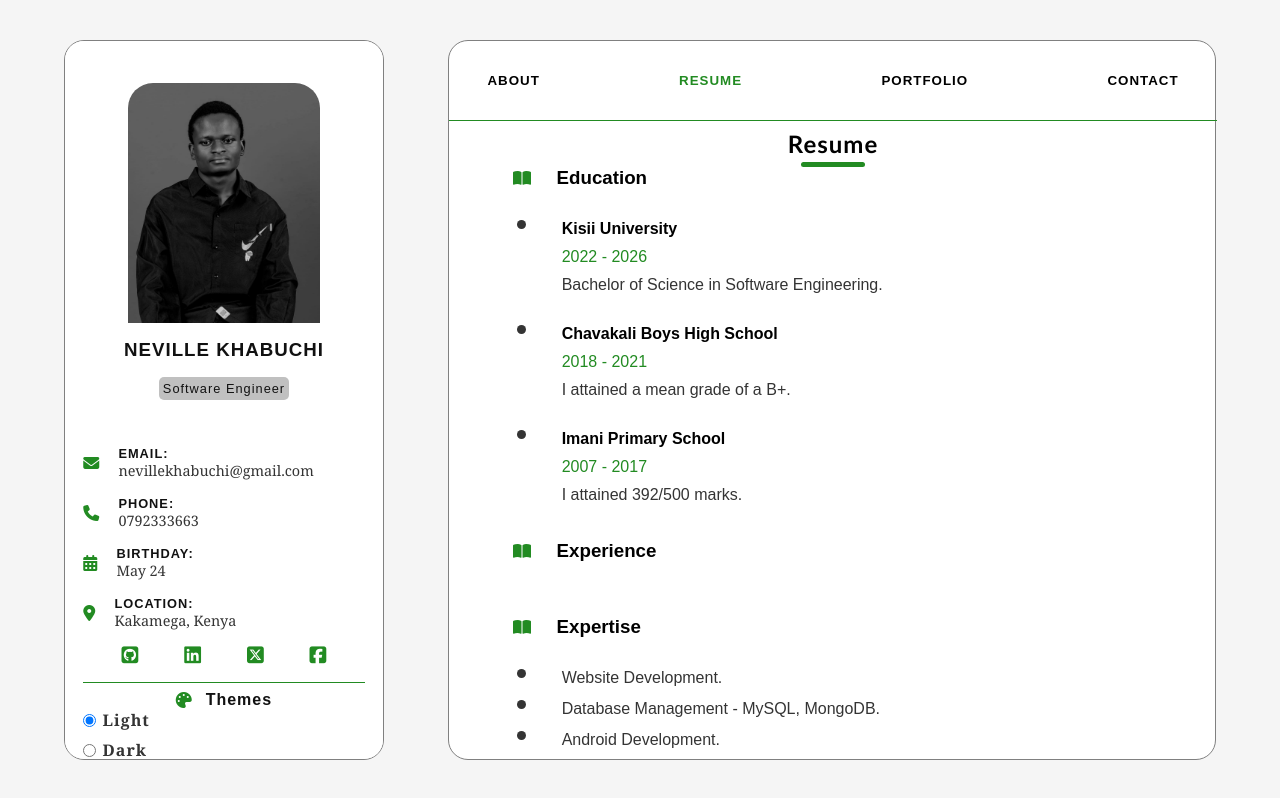
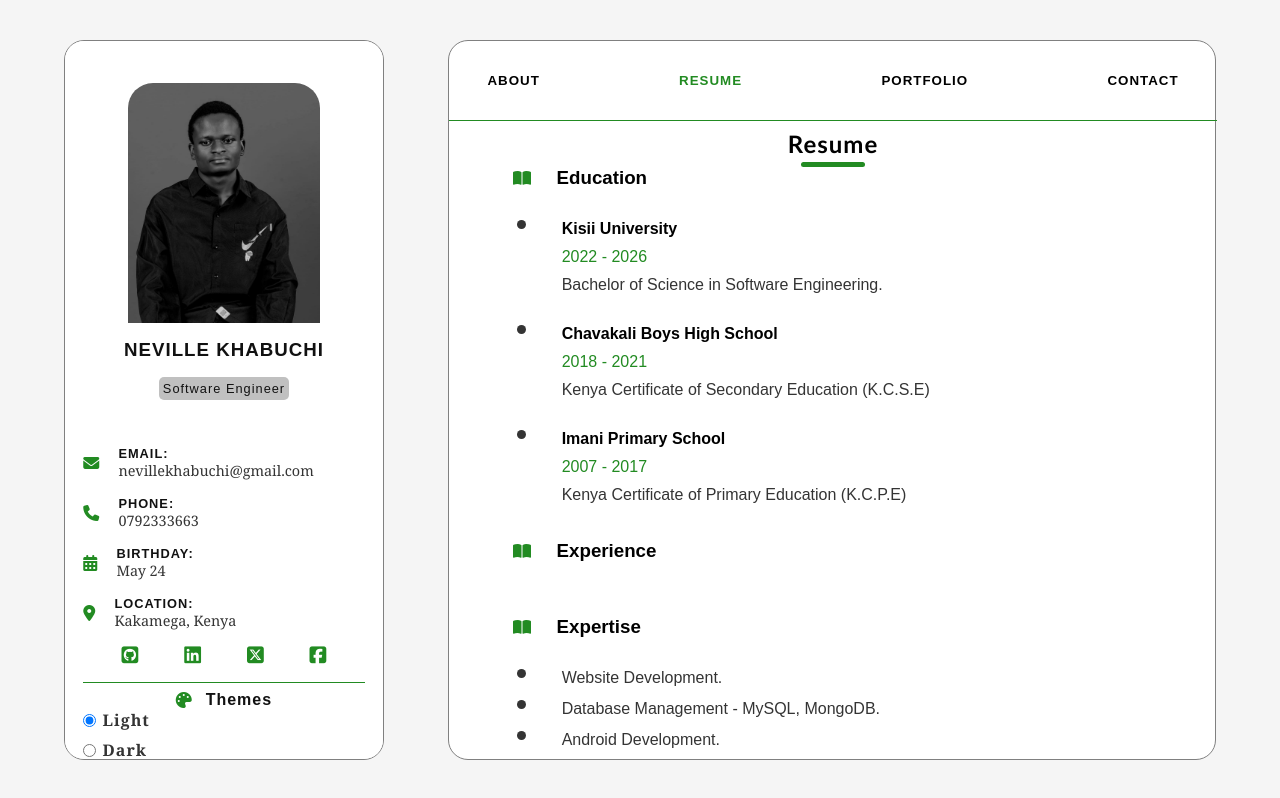
Before and after one commit to NEVILLEKHABUCHI/Portfolio, a React (Create React App) app: page / in a window 1280 px wide. Both pictures are taken after a click on the button "RESUME". Built offline with nearby package versions, Linux system fonts and the light colour scheme.

Commit message:
New Change

```diff
--- a/src/Resume.js
+++ b/src/Resume.js
@@ -23,13 +23,13 @@ function Resume() {
                     <li>
                         <h4>Chavakali Boys High School</h4>
                         <p>2018 - 2021</p>
-                        <p>I attained a mean grade of a B+.</p>
+                        <p>Kenya Certificate of Secondary Education (K.C.S.E)</p>
                     </li>
                     <br/>
                     <li>
                         <h4>Imani Primary School</h4>
                         <p>2007 - 2017</p>
-                        <p>I attained 392/500 marks.</p>
+                        <p>Kenya Certificate of Primary Education (K.C.P.E)</p>
                     </li>
                 </ul>
             </div>
```
